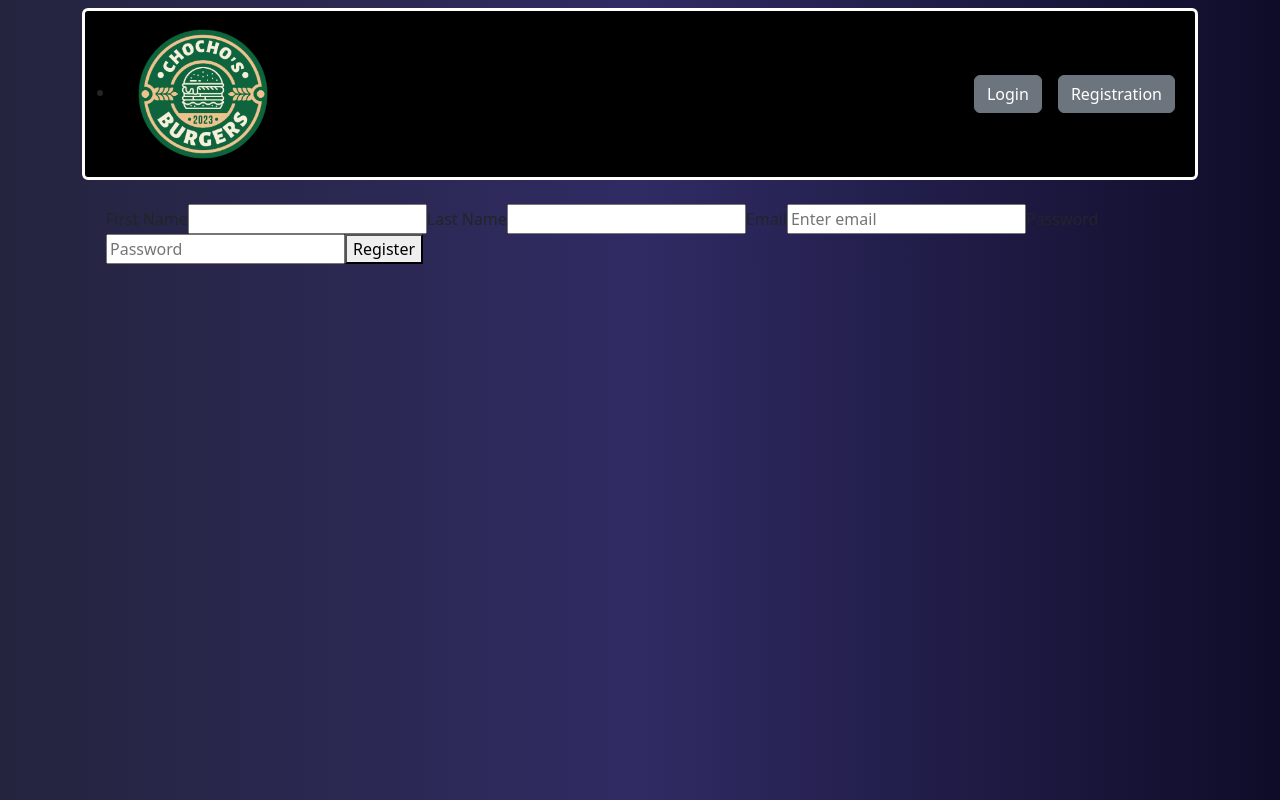
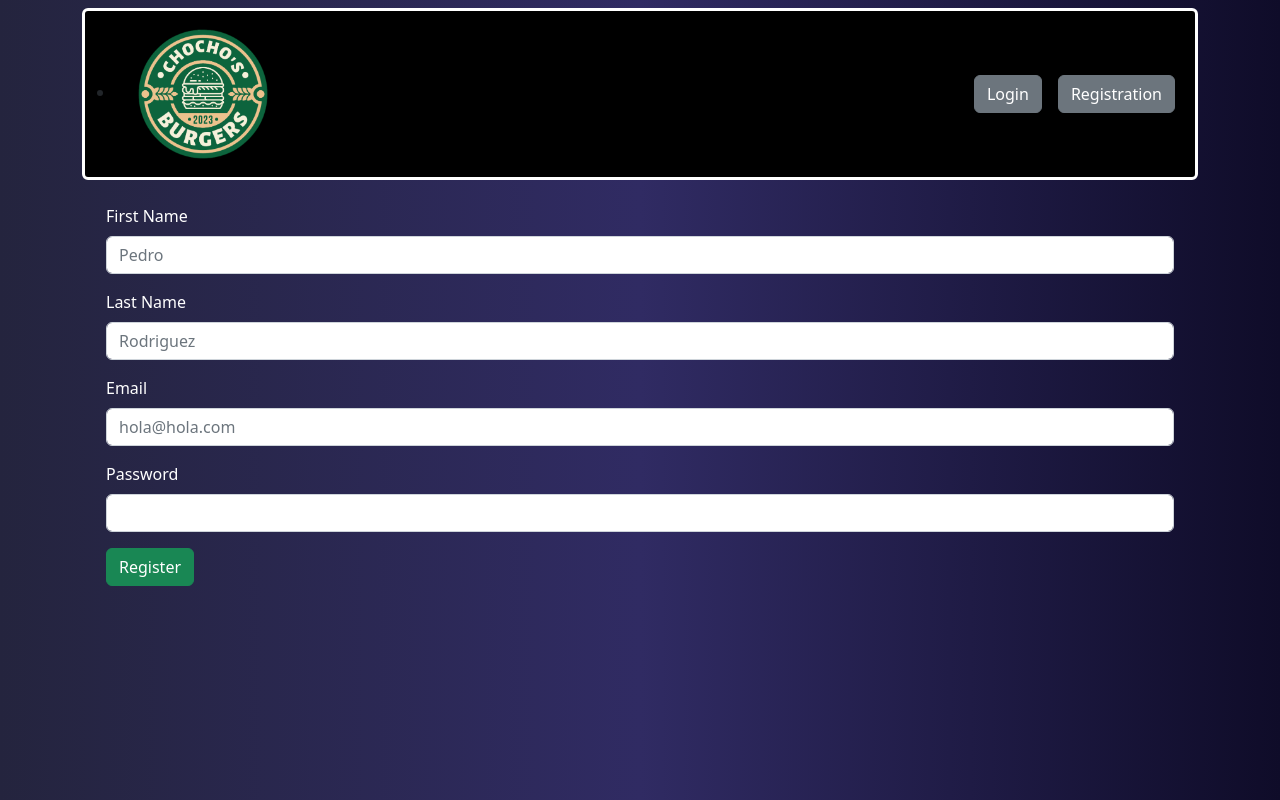
Before and after one commit to facundofernanddez/e-commerce-front, a React (Vite) app: page /registration in a window 1280 px wide. Built offline with nearby package versions, Linux system fonts and the light colour scheme.

Commit message:
styles in forms

```diff
--- a/src/components/Navbar.jsx
+++ b/src/components/Navbar.jsx
@@ -1,13 +1,15 @@
 import { useDispatch } from "react-redux";
 import { unsetUser } from "../reducers/user/UserSlice";
-import { Link } from "react-router-dom";
+import { Link, useNavigate } from "react-router-dom";
 import logo from "../images/logo.png";
 
 export const Navigator = ({ logged, user, cart }) => {
   const dispatch = useDispatch();
+  const navigate = useNavigate()
 
   const handleLogout = () => {
     dispatch(unsetUser());
+    navigate("/")
   };
 
   return (
--- a/src/pages/Cart.jsx
+++ b/src/pages/Cart.jsx
@@ -3,13 +3,11 @@ import { useSelector } from "react-redux";
 
 export const Cart = () => {
   const { productsList } = useSelector((state) => state.cart);
-  const [totalPrice, setTotalPrice] = useState(0);
+  const [totalPrice, setTotalPrice] = useState([]);
 
-  const sumTotalPrice = productsList.reduce((value, currentValue) => {
-    currentValue = productsList.map((product) => product.price);
-    value + currentValue, totalPrice;
-    setTotalPrice(value);
-  });
+  // setTotalPrice(productsList)
+
+  console.log(totalPrice)
 
   return (
     <>
@@ -40,7 +38,7 @@ export const Cart = () => {
           );
         })}
       </ul>
-      <p className="text-end fs-3 text-white ">Total: ${totalPrice}</p>
+      <p className="text-end fs-3 text-white ">Total: $</p>
     </>
   );
 };
--- a/src/pages/Login.jsx
+++ b/src/pages/Login.jsx
@@ -1,6 +1,6 @@
 import axios from "axios";
 import { useDispatch } from "react-redux";
-import { Navigate, useNavigate } from "react-router-dom";
+import { Link, Navigate, useNavigate } from "react-router-dom";
 import { setUser } from "../reducers/user/UserSlice";
 
 export const Login = ({ logged }) => {
@@ -36,18 +36,18 @@ export const Login = ({ logged }) => {
     <>
       {logged && <Navigate to="/" />}
       <form className="m-4" onSubmit={handleSubmit}>
-        <label>Email</label>
-        <input type="email" placeholder="Enter email" name="email" />
+        <label className="form-label text-white">Email</label>
+        <input type="email" placeholder="hola@hola.com" name="email" className="form-control mb-3"/>
 
-        <label>Password</label>
-        <input type="password" placeholder="Password" name="password" />
+        <label className="form-label text-white">Password</label>
+        <input type="password" name="password" className="form-control mb-3"/>
 
-        <button className="mt-2" variant="success" type="submit">
+        <button className="btn btn-success mt-2" type="submit">
           Login
         </button>
 
-        <button className="mt-2 mx-2" variant="primary">
-          Register
+        <button className="btn btn-primary mt-2 mx-2" variant="primary">
+          <Link to="/registration" className="text-white">Register</Link>
         </button>
       </form>
     </>
--- a/src/pages/Registration.jsx
+++ b/src/pages/Registration.jsx
@@ -42,19 +42,19 @@ export const Registration = ({ logged }) => {
     <>
       {logged && <Navigate to="/" />}
       <form className="m-4" onSubmit={handleSubmit}>
-        <label>First Name</label>
-        <input type="text" name="firstName" />
+        <label className="form-label text-white">First Name</label>
+        <input type="text" name="firstName" className="form-control mb-3" placeholder="Pedro"/>
 
-        <label>Last Name</label>
-        <input type="text" name="lastName" />
+        <label className="form-label text-white">Last Name</label>
+        <input type="text" name="lastName" placeholder="Rodriguez" className="form-control mb-3"/>
 
-        <label>Email</label>
-        <input type="email" placeholder="Enter email" name="email" />
+        <label className="form-label text-white">Email</label>
+        <input type="email" placeholder="hola@hola.com" name="email" className="form-control mb-3"/>
 
-        <label>Password</label>
-        <input type="password" placeholder="Password" name="password" />
+        <label className="form-label text-white">Password</label>
+        <input type="password" name="password" className="form-control mb-3"/>
 
-        <button type="submit">Register</button>
+        <button className="btn btn-success" type="submit">Register</button>
       </form>
     </>
   );
```
